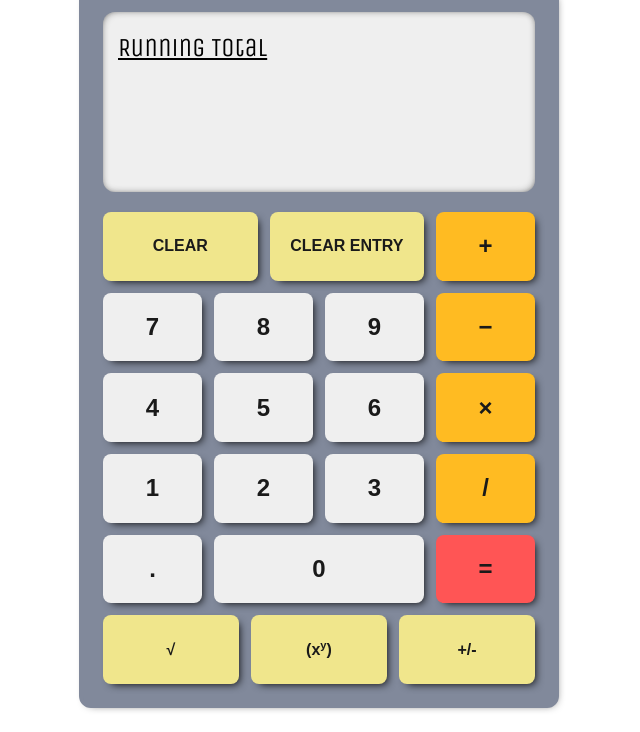
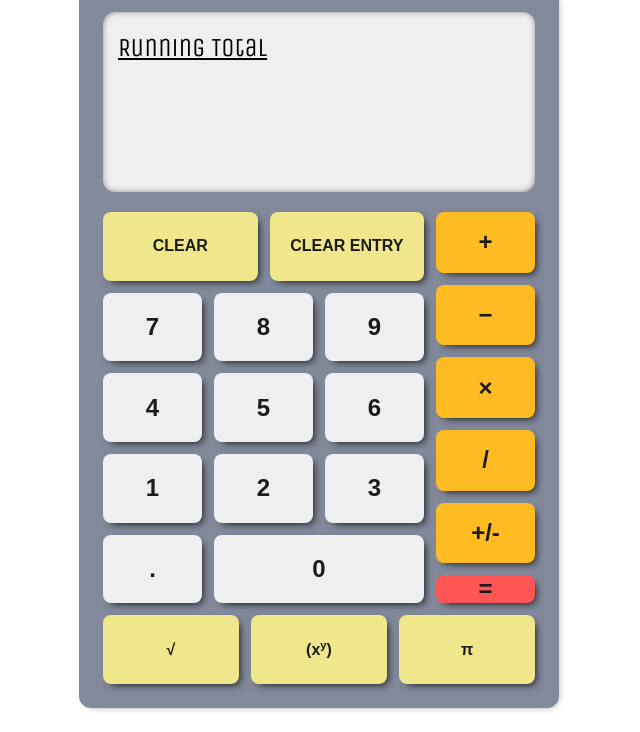
Before and after one commit to coyotewind/blue-velvet, a plain HTML site: page index.html in a window 1280 px wide. Shown: the part 103-835 px from the top of the page, without its empty margins (321-961 px from the left). Drawn offline with nearby package versions, Linux system fonts and the light colour scheme; a web font is replaced by a local one.

Commit message:
Add files via upload

```diff
--- a/index.html
+++ b/index.html
@@ -39,6 +39,7 @@
                     <button class="subtract">&minus;</button>
                     <button class="multiply">&times;</button>
                     <button class="divide">/</button>
+                    <button class="plus-minus">+/-</button>
                     <button class="equals">&equals;</button>
                 </section>
                 <section class="digits">
@@ -57,7 +58,7 @@
                 <section class="extra">
                     <button class="sq-rt">√</button>
                     <button class="power">(x<sup>y</sup>)</button>
-                    <button class="plus-minus">+/-</button>
+                    <button class="pi">π</button>
                 </section>
             </section>
 
```
